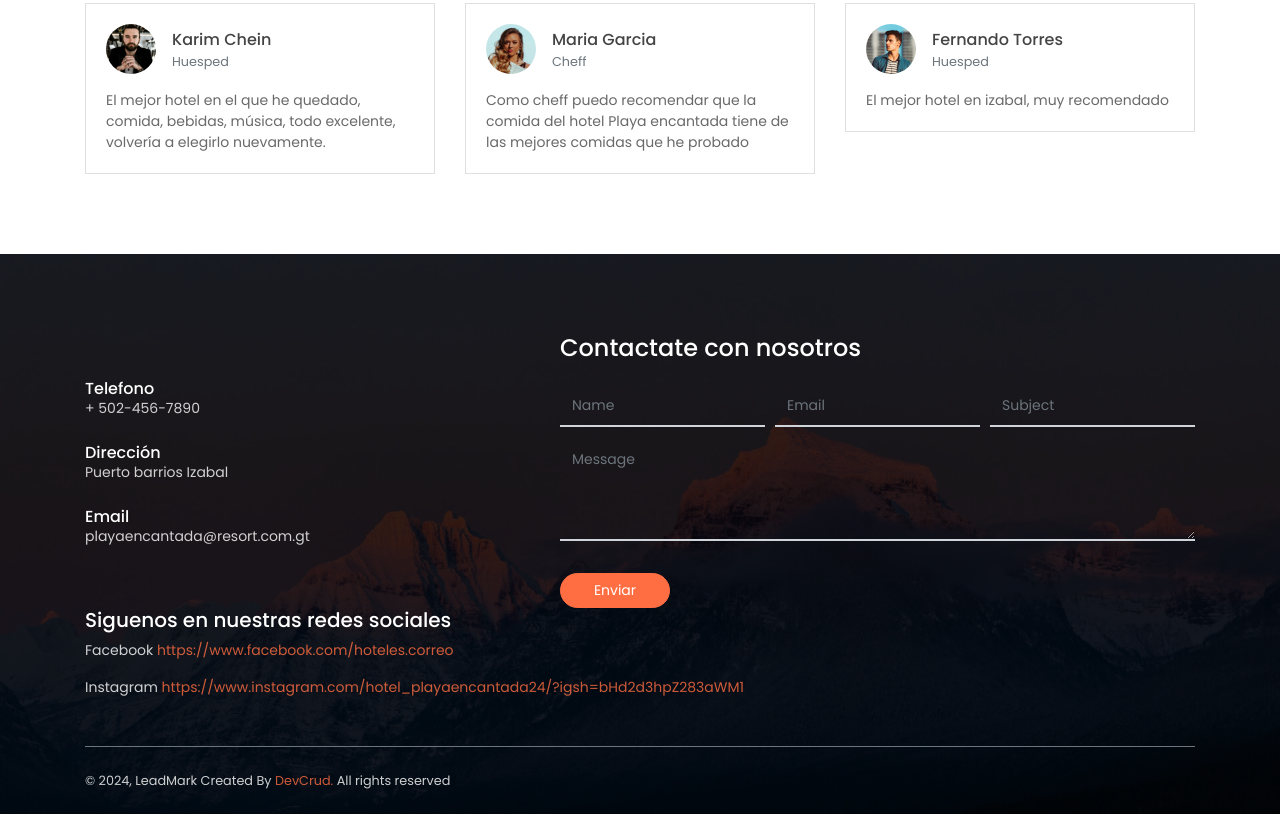
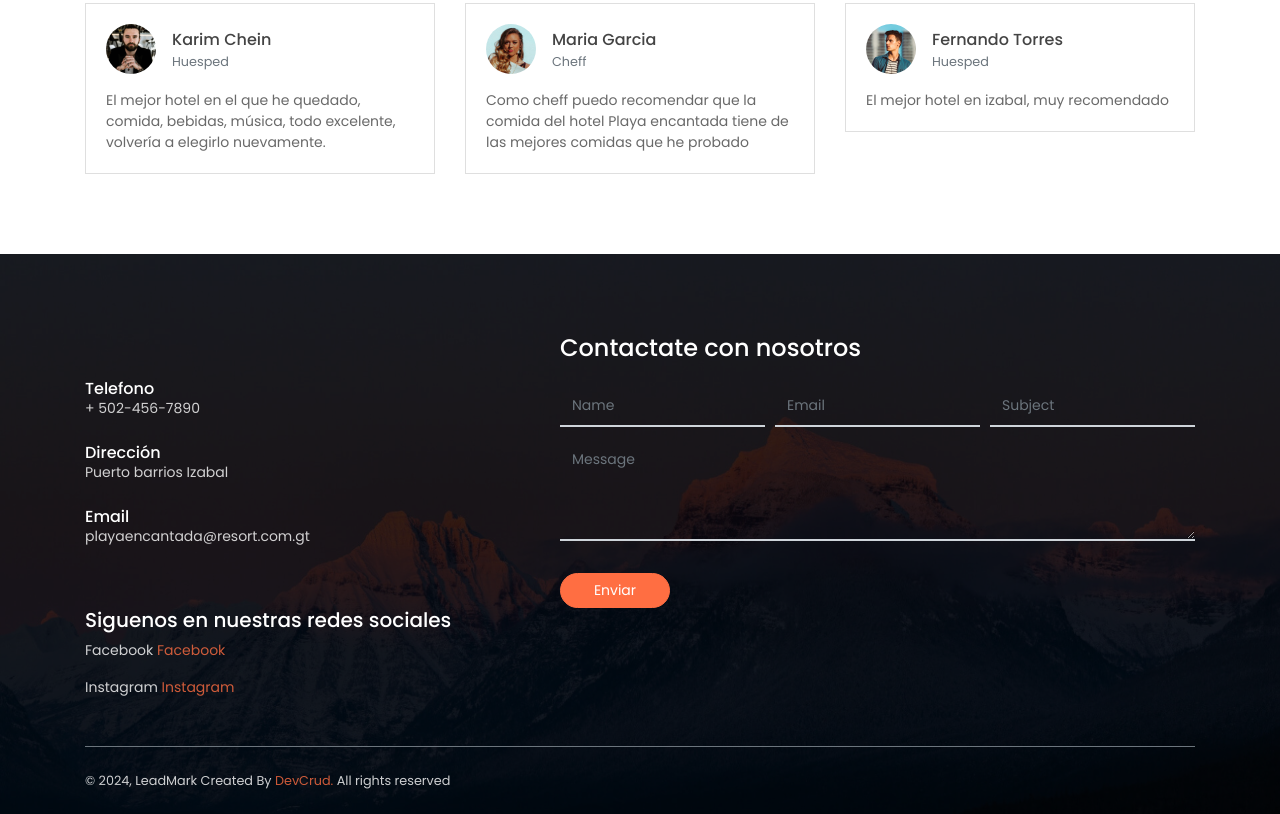
Before and after one commit to Tanya11/PaginaHotel, a plain HTML site: page index.html in a window 1280 px wide. Shown: the part 4146-4960 px from the top of the page. Drawn offline with Linux system fonts and the light colour scheme.

Commit message:
Update index.html
correcion fb e ig

```diff
--- a/index.html
+++ b/index.html
@@ -472,8 +472,8 @@
                      </div>
             </div>
             <h5>Siguenos en nuestras redes sociales</h5>
-            <p>Facebook  <a href="https://www.facebook.com/hoteles.correo">https://www.facebook.com/hoteles.correo</a></p>
-            <p>Instagram  <a href="https://www.instagram.com/hotel_playaencantada24/?igsh=bHd2d3hpZ283aWM1">https://www.instagram.com/hotel_playaencantada24/?igsh=bHd2d3hpZ283aWM1</a></p>
+            <p>Facebook  <a href="https://www.facebook.com/hoteles.correo">Facebook</a></p>
+            <p>Instagram  <a href="https://www.instagram.com/hotel_playaencantada24/?igsh=bHd2d3hpZ283aWM1">Instagram</a></p>
 
             <!-- Page Footer -->
             <footer class="mt-5 py-4 border-top border-secondary">
```
